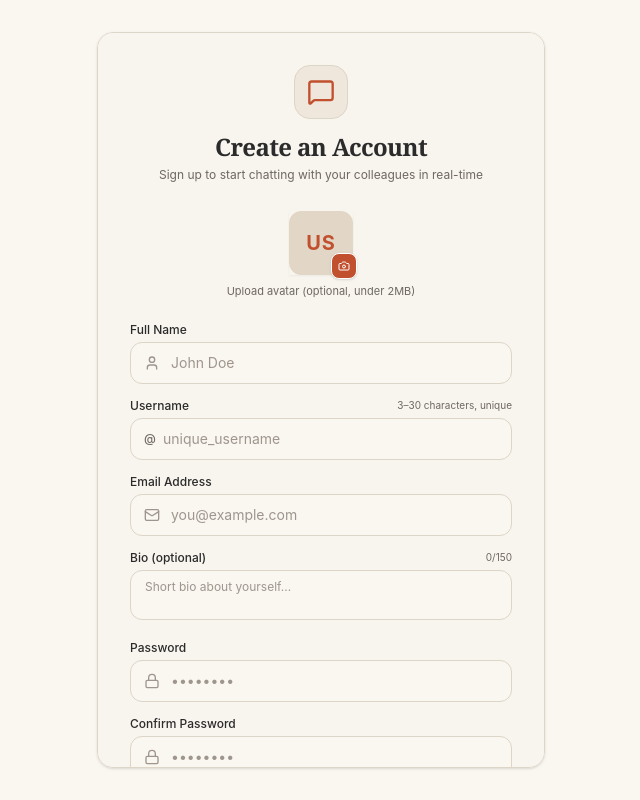
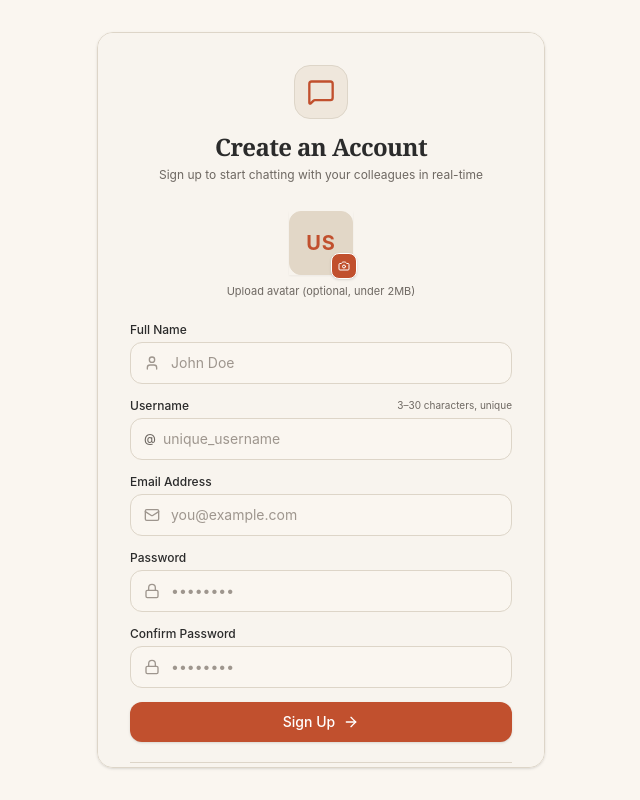
Before and after one commit to hemantdad3/Chat-App, a React (Vite) app in the folder client/: page /signup in a window 1280 px wide. Shown: the whole page, without its empty margins (319-959 px from the left). Built offline with nearby package versions, Linux system fonts and the light colour scheme; no server answers.

Commit message:
feat: remove bio field from signup page

```diff
--- a/client/src/components/auth/AuthForm.jsx
+++ b/client/src/components/auth/AuthForm.jsx
@@ -16,7 +16,7 @@ import {
 
 /**
  * Reusable AuthForm component for Login and Signup
- * Supports Full Name, Username, Avatar upload, Bio, Email, and Password
+ * Supports Full Name, Username, Avatar upload, Email, and Password
  * @param {{ mode: 'login' | 'signup' }} props
  */
 const AuthForm = ({ mode }) => {
@@ -28,7 +28,6 @@ const AuthForm = ({ mode }) => {
     name: '',
     username: '',
     email: '',
-    bio: '',
     password: '',
     confirmPassword: '',
   });
@@ -90,10 +89,6 @@ const AuthForm = ({ mode }) => {
       return setLocalError('Please enter your email address');
     }
 
-    if (isSignup && formData.bio.length > 150) {
-      return setLocalError('Bio cannot exceed 150 characters');
-    }
-
     if (!formData.password) {
       return setLocalError('Please enter your password');
     }
@@ -114,12 +109,7 @@ const AuthForm = ({ mode }) => {
           formPayload.append('name', formData.name.trim());
           formPayload.append('email', formData.email.trim());
           formPayload.append('password', formData.password);
-          if (formData.username.trim()) {
-            formPayload.append('username', formData.username.trim().toLowerCase());
-          }
-          if (formData.bio.trim()) {
-            formPayload.append('bio', formData.bio.trim());
-          }
+          formPayload.append('username', formData.username.trim().toLowerCase());
           formPayload.append('avatar', avatarFile);
           await signup(formPayload);
         } else {
@@ -127,13 +117,8 @@ const AuthForm = ({ mode }) => {
             name: formData.name.trim(),
             email: formData.email.trim(),
             password: formData.password,
+            username: formData.username.trim().toLowerCase(),
           };
-          if (formData.username.trim()) {
-            jsonPayload.username = formData.username.trim().toLowerCase();
-          }
-          if (formData.bio.trim()) {
-            jsonPayload.bio = formData.bio.trim();
-          }
           await signup(jsonPayload);
         }
       } else {
@@ -285,34 +270,6 @@ const AuthForm = ({ mode }) => {
           </div>
         </div>
 
-        {/* Bio (Signup only) */}
-        {isSignup && (
-          <div>
-            <div className="flex items-center justify-between mb-1">
-              <label className="text-xs font-medium text-ink" htmlFor="bio">
-                Bio (optional)
-              </label>
-              <span
-                className={`text-[10px] ${
-                  formData.bio.length > 140 ? 'text-terracotta font-semibold' : 'text-ink-muted'
-                }`}
-              >
-                {formData.bio.length}/150
-              </span>
-            </div>
-            <textarea
-              id="bio"
-              name="bio"
-              value={formData.bio}
-              onChange={handleChange}
-              placeholder="Short bio about yourself..."
-              maxLength={150}
-              rows={2}
-              className="w-full bg-cream border border-ink-border text-ink text-xs rounded-xl px-3.5 py-2 placeholder-ink-faint focus:outline-none focus:border-terracotta focus:ring-1 focus:ring-terracotta transition-colors resize-none"
-            />
-          </div>
-        )}
-
         {/* Password */}
         <div>
           <label className="block text-xs font-medium text-ink mb-1" htmlFor="password">
```
